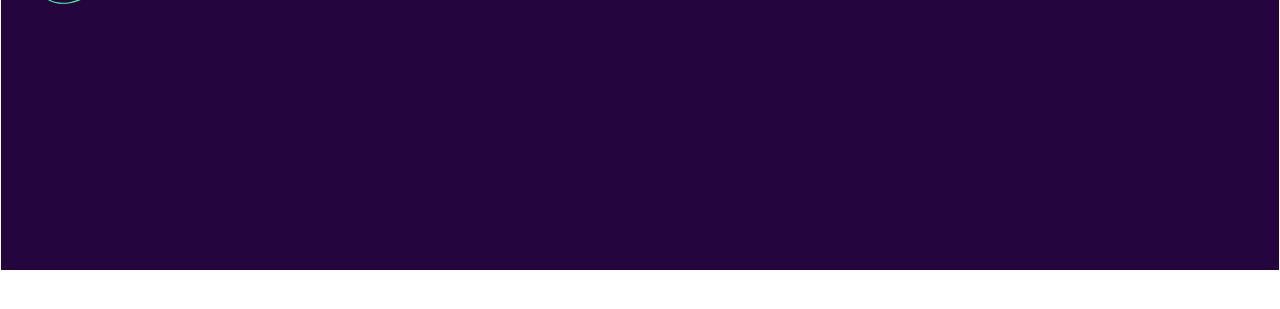
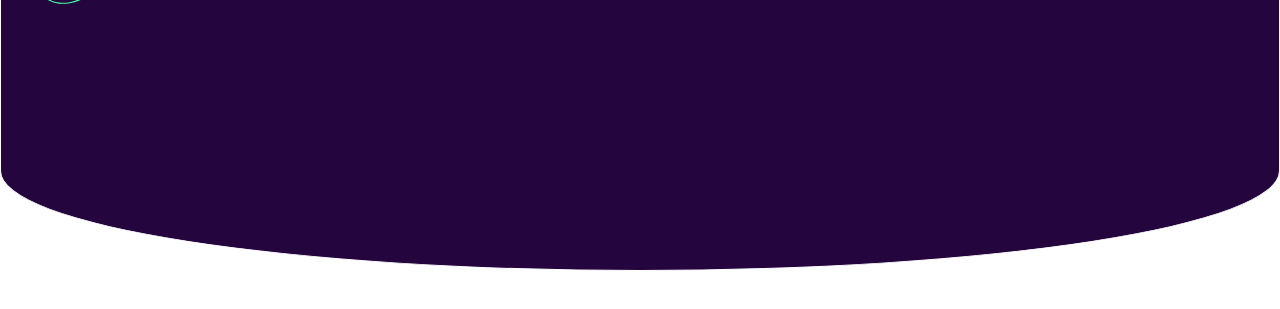
Before and after one commit to Aayush895/Workit-Landing-Page, a plain HTML site: page index.html in a window 1280 px wide. Shown: the part 481-790 px from the top of the page. Drawn offline with Linux system fonts and the light colour scheme.

Commit message:
Made some changes in css

```diff
--- a/style.css
+++ b/style.css
@@ -48,6 +48,7 @@ header {
   padding: 3rem 7rem;
   background-color: var(--dark-blue);
   color: var(--white);
+  border-radius: 0% 0% 150% 150%/0% 0% 40% 40%;
 }
 
 header > nav {
```
